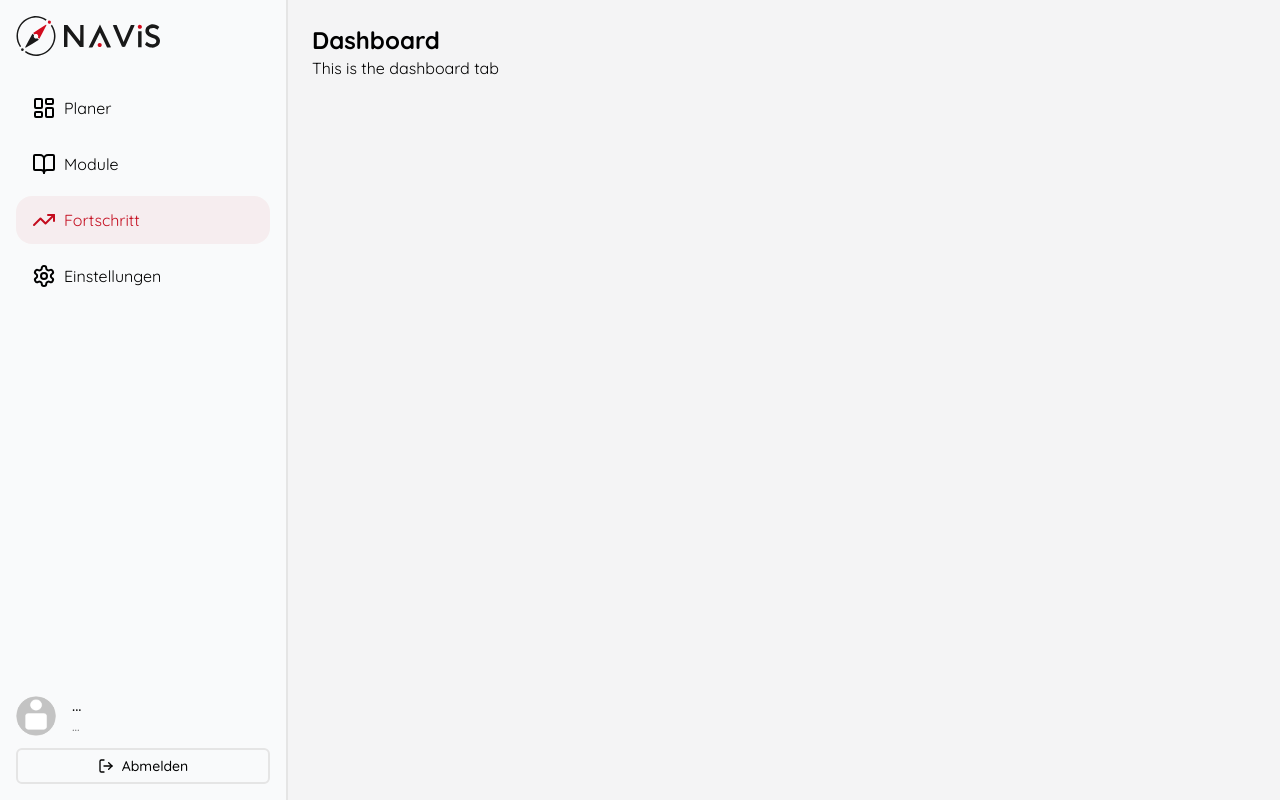
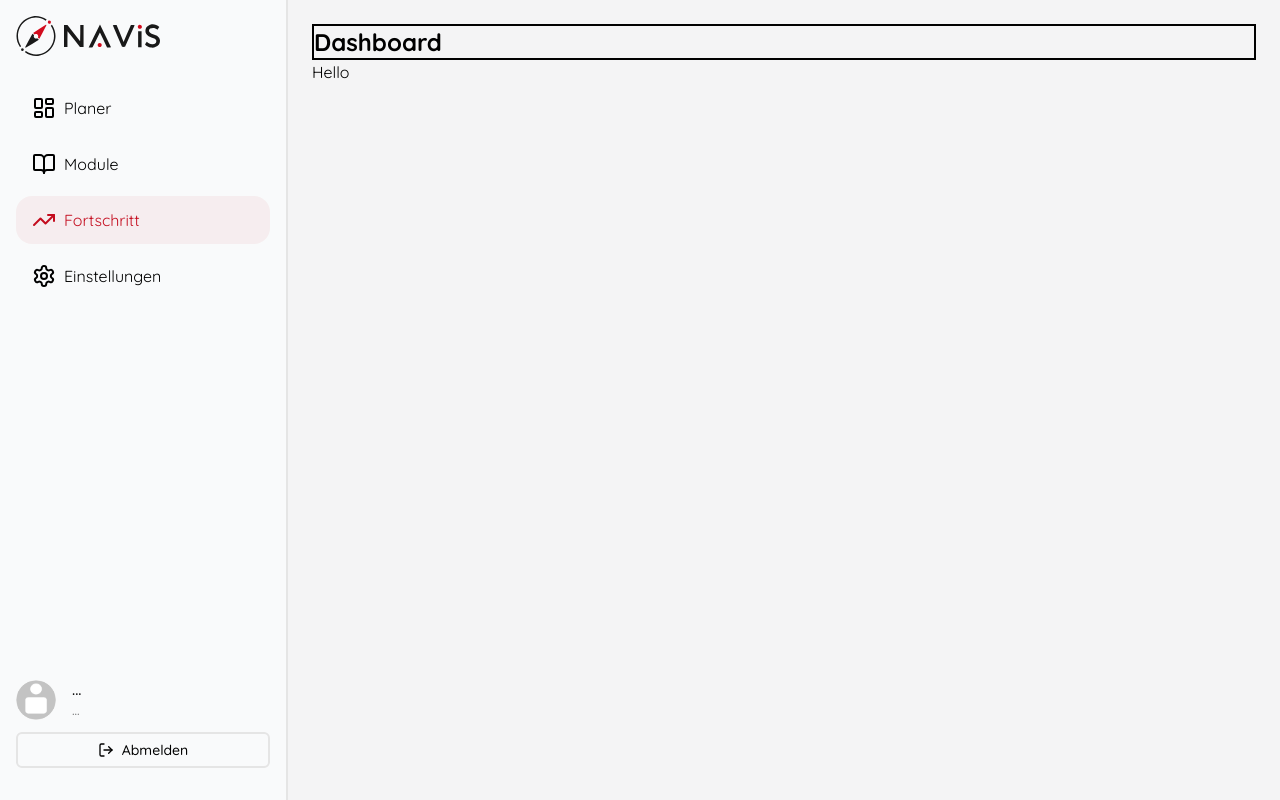
Before and after one commit to TuBerlin-Projekt-Medienerstellung/StudiKompass, a Next.js app: page /protected/dashboard in a window 1280 px wide. Built offline with nearby package versions, Linux system fonts and the light colour scheme; no server answers.

Commit message:
fix: feedback implementation

```diff
--- a/app/page.tsx
+++ b/app/page.tsx
@@ -11,18 +11,18 @@ export default function Home() {
     return (
         <main className="flex flex-col justify-start min-h-screen text-zinc-950 w-full overflow-x-hidden">
             {/* Background */}
-            <div className="-z-10">
-                <div
-                    className="md:size-245 size-20 absolute left-0 -bottom-40 bg-slate-400 rounded-full blur-[254.50px]"/>
+            {/*<div className="-z-10">*/}
+            {/*    <div*/}
+            {/*        className="md:size-245 size-20 absolute left-0 -bottom-40 bg-slate-400 rounded-full blur-[254.50px]"/>*/}
 
-                <div
-                    className="w-full h-80 md:w-212 md:h-206 absolute right-0 bg-raspbarry-plum rounded-full blur-[254.50px]"/>
-                <img
-                    src="https://images.unsplash.com/photo-1534593963832-01c3595183bd?q=80&w=870&auto=format&fit=crop&ixlib=rb-4.1.0&ixid=M3wxMjA3fDB8MHxwaG90by1wYWdlfHx8fGVufDB8fHx8fA%3D%3D"
-                    alt=""
-                    className="absolute w-screen h-screen mix-blend-color-bur opacity-10 object-cover"
-                />
-            </div>
+            {/*    <div*/}
+            {/*        className="w-full h-80 md:w-212 md:h-206 absolute right-0 bg-raspbarry-plum rounded-full blur-[254.50px]"/>*/}
+            {/*    <img*/}
+            {/*        src="https://images.unsplash.com/photo-1534593963832-01c3595183bd?q=80&w=870&auto=format&fit=crop&ixlib=rb-4.1.0&ixid=M3wxMjA3fDB8MHxwaG90by1wYWdlfHx8fGVufDB8fHx8fA%3D%3D"*/}
+            {/*        alt=""*/}
+            {/*        className="absolute w-screen h-screen mix-blend-color-bur opacity-10 object-cover"*/}
+            {/*    />*/}
+            {/*</div>*/}
 
             {/*<div className="absolute top-0 left-0 w-full h-full overflow-hidden -z-10">*/}
             {/*    <div*/}
--- a/app/protected/dashboard/page.tsx
+++ b/app/protected/dashboard/page.tsx
@@ -1,15 +1,15 @@
 import Studiengangwahl from "@/components/studiengangwahl";
-import { createClient } from "@/lib/supabase/server";
+import {createClient} from "@/lib/supabase/server";
+
 export default async function DashboardPage() {
     const supabase = await createClient();
 
-
     // layout handles redirection
-  const { data: { user } } = await supabase.auth.getUser();
+    const {data: {user}} = await supabase.auth.getUser();
     return (
         <div>
-      <h1 className="text-2xl font-bold">Dashboard</h1>
-      <p>This is the dashboard tab</p>
+            <h1 className="text-2xl font-bold border-2 md:border-black border-red-800">Dashboard</h1>
+            <p>Hello</p>
         </div>
     );
 }
--- a/components/footer.tsx
+++ b/components/footer.tsx
@@ -6,7 +6,7 @@ import {Heart, Github} from 'lucide-react';
 const Footer = () => {
     return (
         <section
-            className="bg- flex flex-col gap-10 w-full py-10 px-4 md:px-30 min-h-fit text-white">
+            className="bg-gray-900 flex flex-col gap-10 w-full py-10 px-4 md:px-30 min-h-fit text-white">
             <div className="flex flex-col md:flex-row gap-8 md:gap-0 justify-between">
                 <div className="flex flex-col w-full md:w-96 gap-4">
                     <div className="flex flex-row items-center gap-4">
--- a/components/nav-bar.tsx
+++ b/components/nav-bar.tsx
@@ -63,19 +63,21 @@ const NavBar = () => {
     // scroll Lock
     useEffect(() => {
         if (!isMobile) return
-        document.body.style.overflow = mobileOpen ? "hidden" : ""
+        document.body.style.overflow = mobileOpen ? "hidden" : "unset"
         return () => {
-            document.body.style.overflow = ""
+            document.body.style.overflow = "unset"
         }
     }, [mobileOpen, isMobile])
 
     //console.log("CURRENT DB URL IS:", profile?.avatar_url);
     //z-50 works still gotta remove scrollable (add freeze) later
     return (
-        <nav
-            className={`z-50 overflow-hidden md:h-screen md:w-72 w-full px-4 p-4 flex flex-col md:border-r-2 fixed justify-between bg-background transition-[height] duration-1200 ease-in-out ${mobileOpen ? "h-screen" : "h-16"}`}>
-            <div className="flex flex-col gap-4 w-full">
-                <div className="w-full flex flex-row justify-between items-center pb-3 border-b-2 md:border-none">
+        <nav className={`z-50 md:h-screen md:w-72 w-full px-4 p-4 flex flex-col md:border-r-2 fixed bg-background
+    transition-[height] duration-300 ease-in-out
+    ${mobileOpen ? "h-screen overflow-y-auto pb-8" : "h-16 overflow-hidden"}`}>
+            <div className={`flex flex-col flex-1 min-h-0 ${mobileOpen ? "overflow-y-auto" : ""}`}>
+                <div
+                    className="flex-shrink-0 w-full flex flex-row justify-between items-center pb-3 border-b-2 md:border-none">
                     <Link className="flex items-center gap-2" href="/protected/planner">
                         <div className="relative md:size-10 size-8">
                             <Image
@@ -98,6 +100,7 @@ const NavBar = () => {
                 </div>
 
                 {/*Nav Link*/}
+                <div className="flex flex-col justify-between flex-1 py-4">
                     <div
                         className="flex flex-col gap-2">
                         {navBarLinks.map((link) => {
@@ -113,8 +116,7 @@ const NavBar = () => {
                             </Link>
                         })}
                     </div>
-            </div>
-            <div className="w-full flex flex-col gap-3">
+                    <div className="w-full flex flex-col gap-3 pt-4">
                         <div className="flex flex-col">
                             <div className="flex flex-row gap-4 md:justify-start justify-center items-center">
                                 <div className="relative size-10">
@@ -136,6 +138,8 @@ const NavBar = () => {
                         </div>
                         <LogoutButton/>
                     </div>
+                </div>
+            </div>
         </nav>
     )
 }
```
Lines whose indentation alone changed are shown as unchanged.
